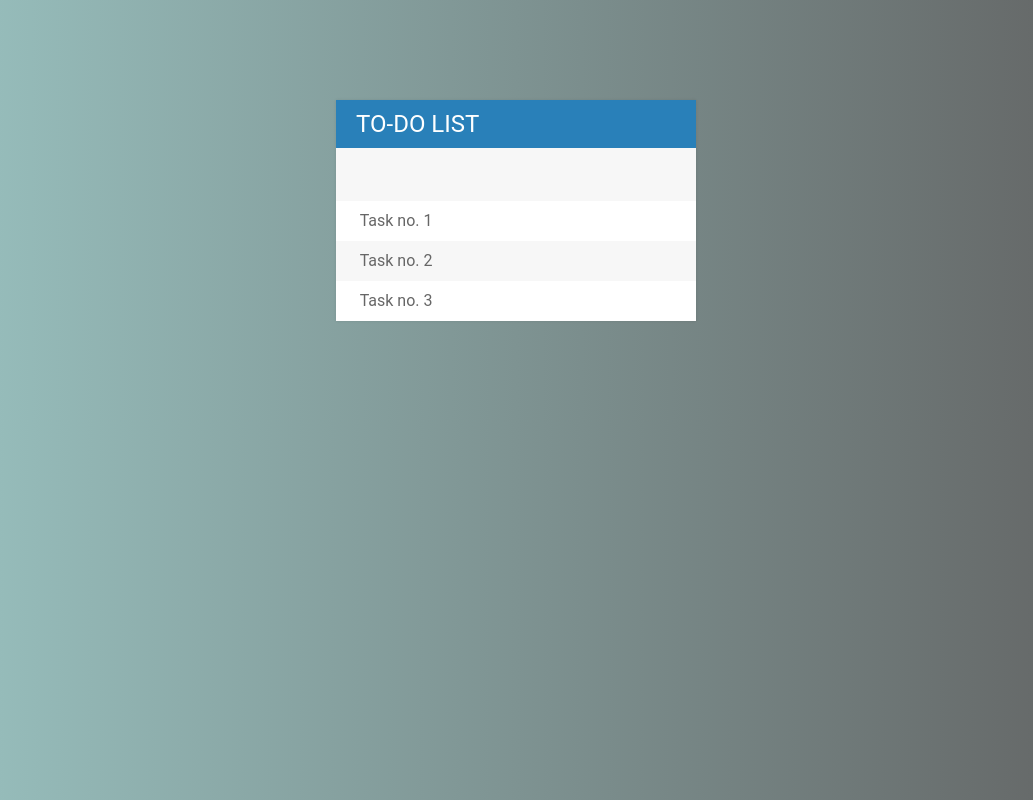
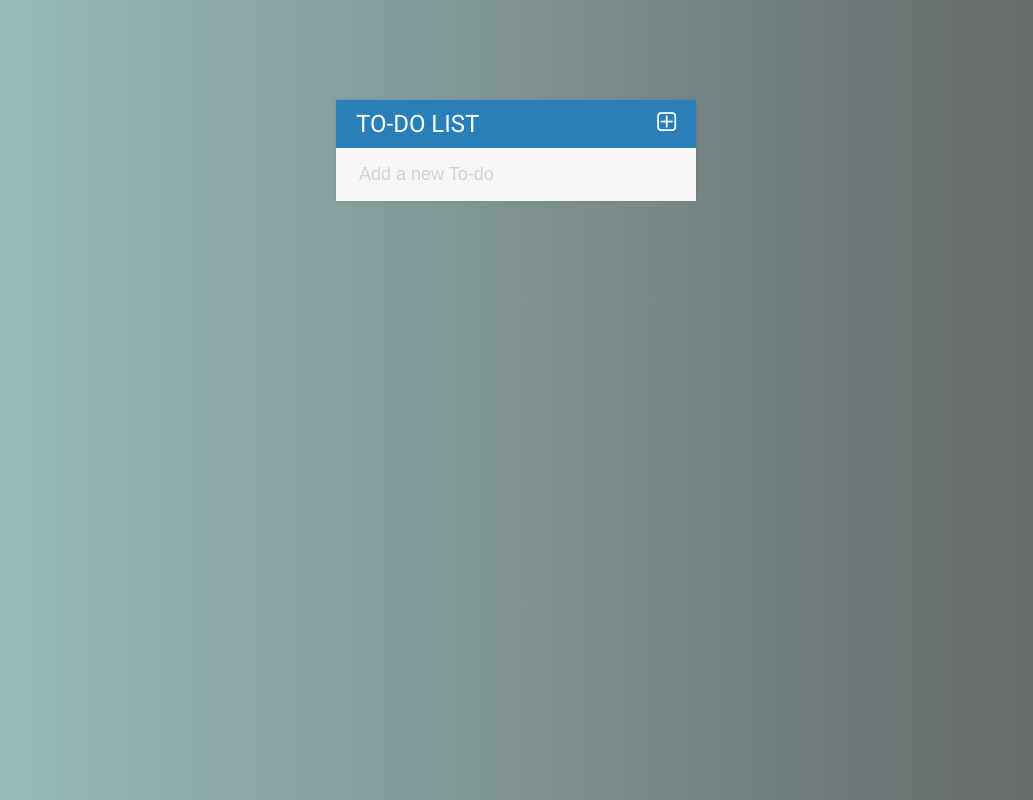
Before and after one commit to pabloscript/jQuery_To-do_list, a plain HTML site: page index.html in a window 1280 px wide. Shown: the whole page, without its empty margins (124-1157 px from the left). Drawn offline with Linux system fonts and the light colour scheme.

Commit message:
Add FontAwesome, organize the structure as should be

```diff
--- a/index.html
+++ b/index.html
@@ -6,17 +6,17 @@
     <meta http-equiv="X-UA-Compatible" content="ie=edge">
     <title>jQuery To-do list</title>
     <link rel="stylesheet" href="assets/css/style.css">
+    <link rel="stylesheet" href="https://fonts.googleapis.com/css?family=Roboto:400,500,700&amp;subset=latin-ext" >
+    <link rel="stylesheet" href="https://cdnjs.cloudflare.com/ajax/libs/font-awesome/4.7.0/css/font-awesome.css">
     <script type="text/javascript" src="assets/js/lib/jquery-3.2.1.min.js"></script>
     <script type="text/javascript" src="assets/js/script.js"></script>
 </head>
 <body>
     <div id="container">
-        <h1>To-do List</h1>
-        <input type="text" id="newItem">
+        <h1>To-do List <i class="fa fa-plus-square-o" aria-hidden="true"></i></h1>
+        <input id="newItem" type="text" placeholder="Add a new To-do">
         <ul>
-            <li class="todo"><span class="delete">X</span> Task no. 1 </li>
-            <li class="todo"><span class="delete">X</span> Task no. 2 </li>
-            <li class="todo"><span class="delete">X</span> Task no. 3 </li>
+
         </ul>
     </div>
 </body>
```
